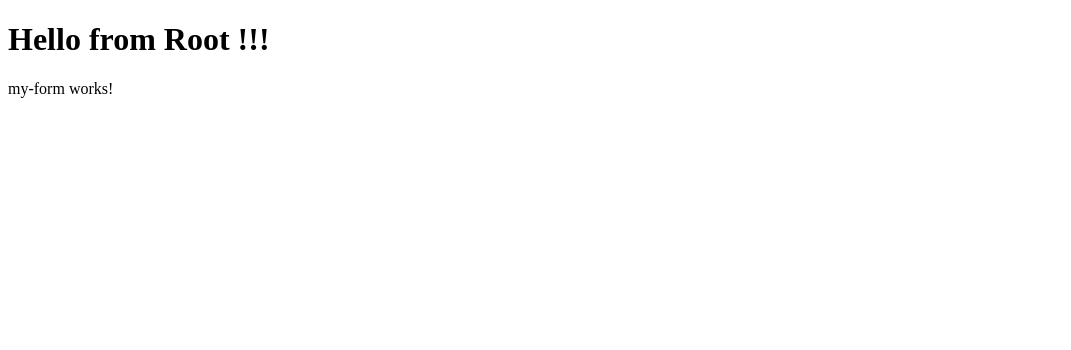
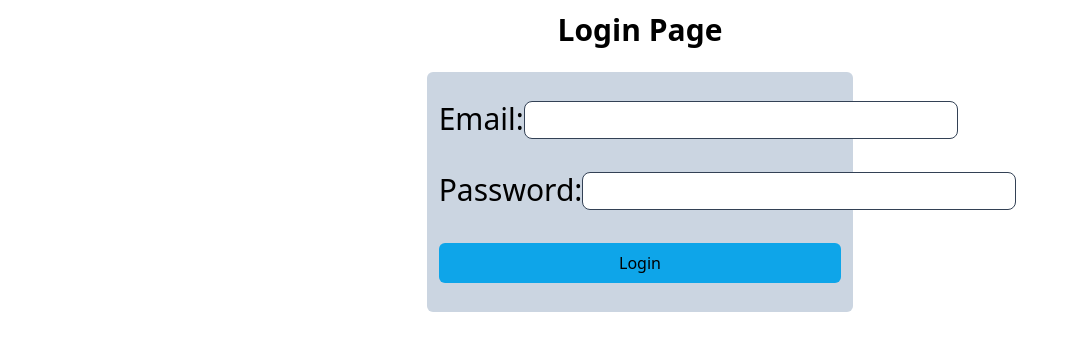
Before and after one commit to shintu0/angular-test, an Angular app: page /my-form in a window 1280 px wide. Shown: the top 350 px of the page, without its empty margins (0-1071 px from the left). Built offline with nearby package versions, Linux system fonts and the light colour scheme.

Commit message:
Tailwind added

```diff
--- a/package.json
+++ b/package.json
@@ -27,12 +27,15 @@
     "@angular/cli": "~16.1.7",
     "@angular/compiler-cli": "^16.1.0",
     "@types/jasmine": "~4.3.0",
+    "autoprefixer": "^10.4.14",
     "jasmine-core": "~4.6.0",
     "karma": "~6.4.0",
     "karma-chrome-launcher": "~3.2.0",
     "karma-coverage": "~2.2.0",
     "karma-jasmine": "~5.1.0",
     "karma-jasmine-html-reporter": "~2.1.0",
+    "postcss": "^8.4.27",
+    "tailwindcss": "^3.3.3",
     "typescript": "~5.1.3"
   }
 }
--- a/src/app/app.component.html
+++ b/src/app/app.component.html
@@ -1,2 +1 @@
-<h1>Hello from Root !!!</h1>
 <router-outlet></router-outlet>
--- a/src/app/my-form/my-form.component.css
+++ b/src/app/my-form/my-form.component.css
@@ -0,0 +1,4 @@
+form {
+  display: flex;
+  margin-top: inherit;
+}
--- a/src/app/my-form/my-form.component.html
+++ b/src/app/my-form/my-form.component.html
@@ -1 +1,15 @@
-<p>my-form works!</p>
+
+<p class="text-3xl text-center font-bold mt-3">Login Page</p>
+<div class="w-screen mt-3 flex justify-center">
+  <form class="rounded-md flex-col justify-around w-1/3 h-60 bg-slate-300 p-3" >
+    <div class="text-3xl flex justify-between">
+      <label for="email">Email: </label>
+      <input type="text" id="email" class="border rounded-lg border-slate-700" >
+    </div>
+    <div class="text-3xl flex justify-between">
+      <label for="email">Password: </label>
+      <input type="text" id="email" class="border rounded-lg border-slate-700" >
+    </div>
+    <button class="rounded-md bg-sky-500 h-10" >Login</button>
+  </form>
+</div>
--- a/src/styles.css
+++ b/src/styles.css
@@ -1 +1,4 @@
 /* You can add global styles to this file, and also import other style files */
+@tailwind base;
+@tailwind components;
+@tailwind utilities;
--- /dev/null
+++ b/tailwind.config.js
@@ -0,0 +1,10 @@
+/** @type {import('tailwindcss').Config} */
+module.exports = {
+  content: [
+    "./src/**/*.{html,ts}",
+  ],
+  theme: {
+    extend: {},
+  },
+  plugins: [],
+}
```
Also changed, not shown: 1 other file (tests, documents, lock files or other folders).
